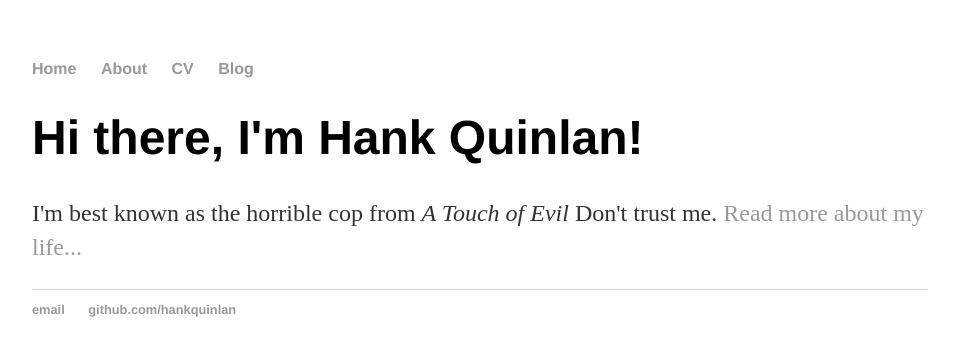
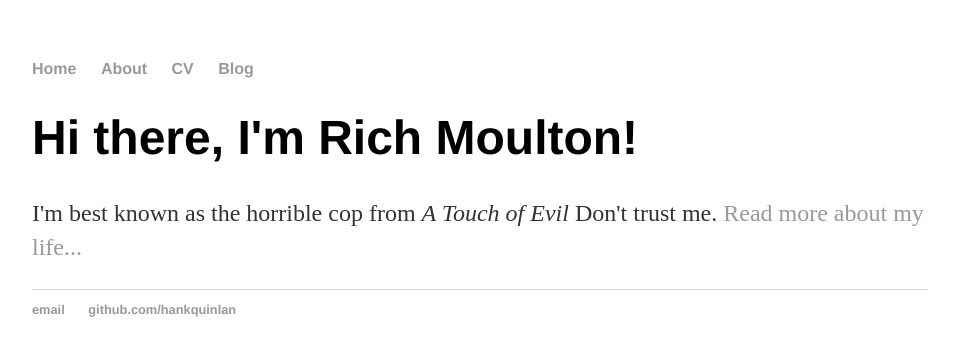
Before and after one commit to rhmoult/rhmoult.github.io, a Jekyll site: the page built from index.html, in a window 1280 px wide. Shown: the top 356 px of the page, without its empty margins (160-1115 px from the left). Built offline with Jekyll 4.4.1, drawn with Linux system fonts in a browser that asks for light colours.

Commit message:
Create first post; fix name in index

```diff
--- a/index.html
+++ b/index.html
@@ -1,8 +1,8 @@
 ---
 layout: default
-title: Hank Quinlan, Horrible Cop
+title: Rich Moulton, Horrible Cop
 ---
 <div class="blurb">
-	<h1>Hi there, I'm Hank Quinlan!</h1>
+	<h1>Hi there, I'm Rich Moulton!</h1>
 	<p>I'm best known as the horrible cop from <em>A Touch of Evil</em> Don't trust me. <a href="/about">Read more about my life...</a></p>
 </div><!-- /.blurb -->
```
Also changed, not shown: _posts/2019-06-22-rich-moulton-site-launched.md (added, +7 -0 lines).
